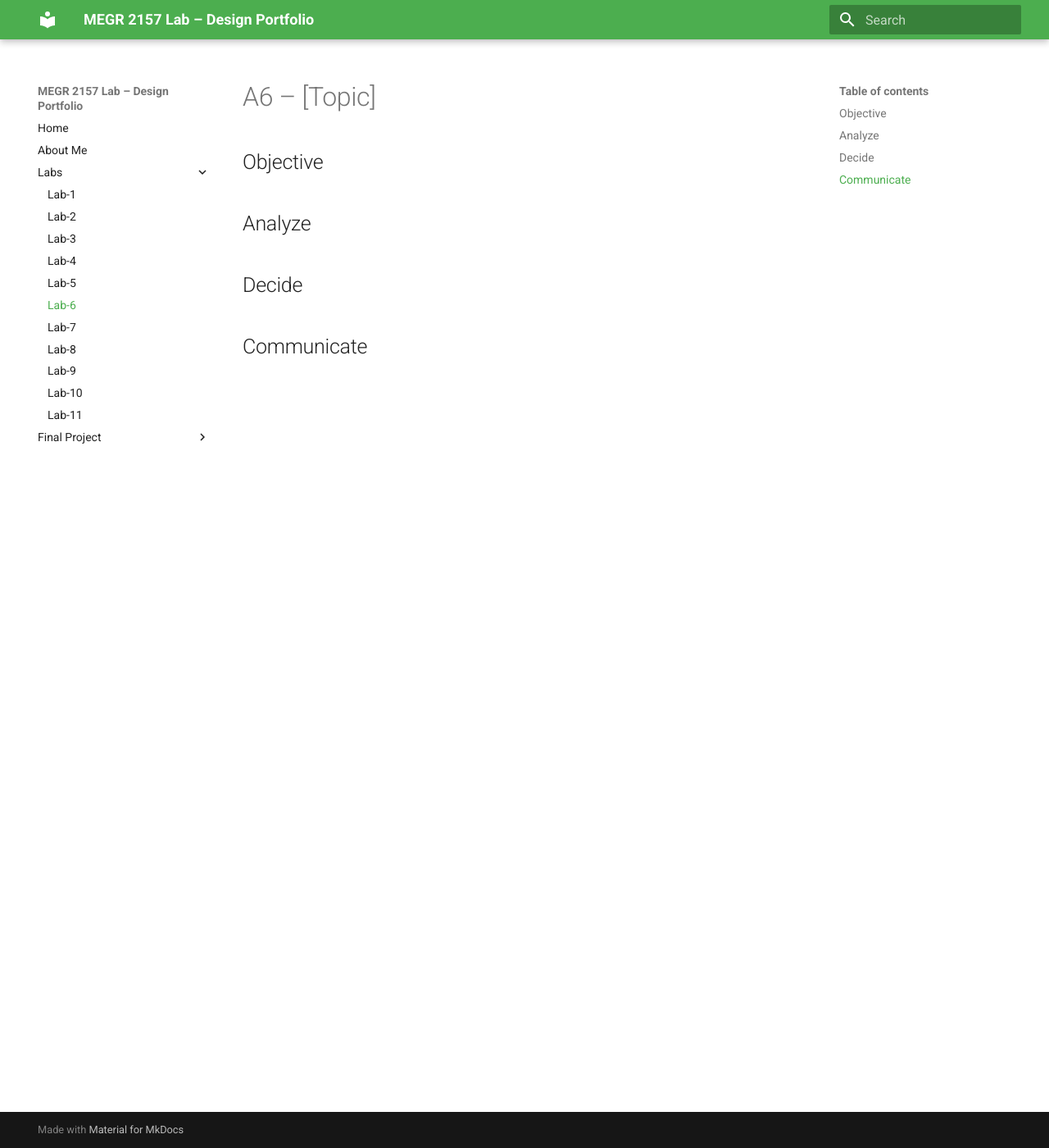
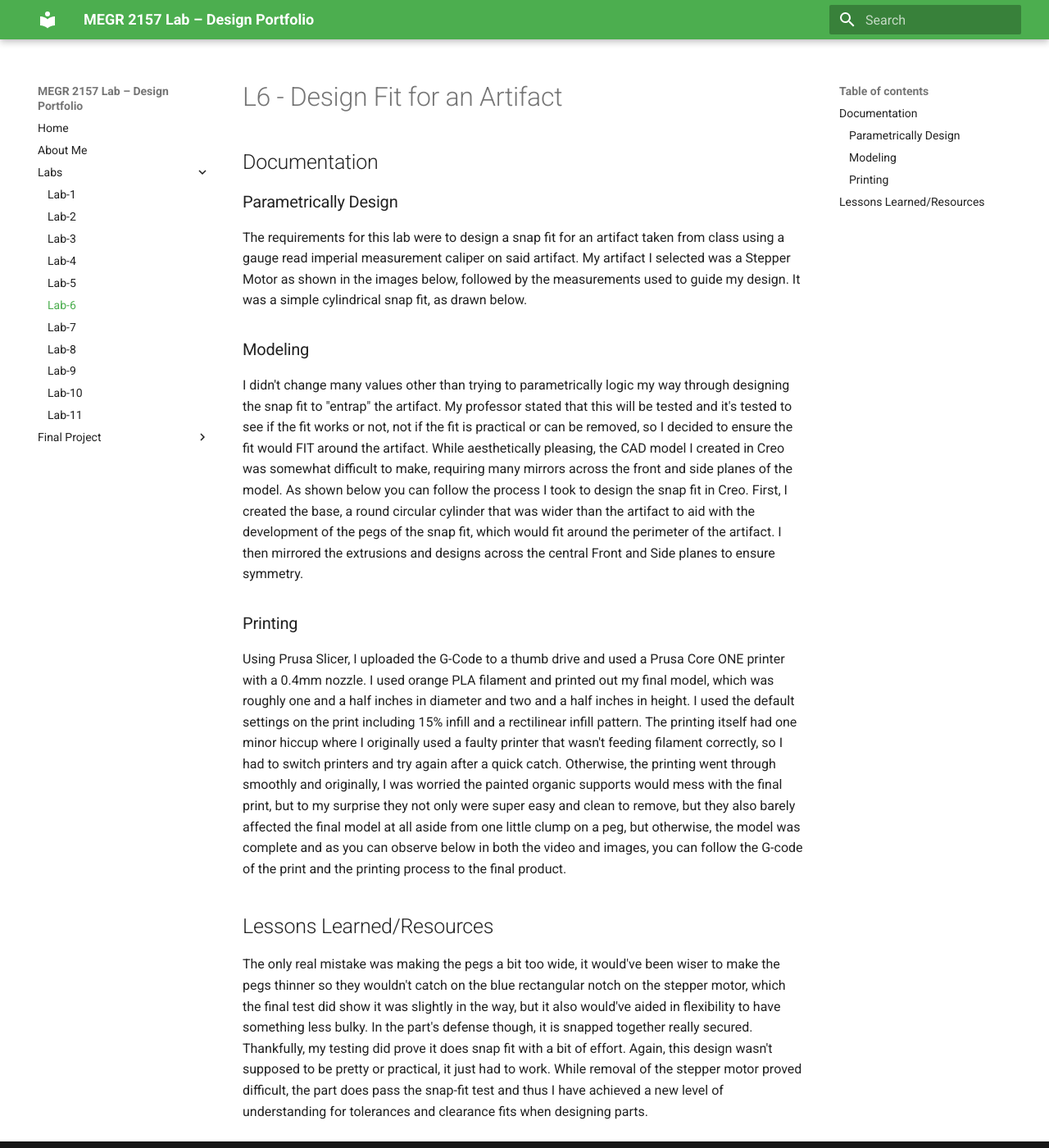
Before and after one commit to mmcfarl7/mmcfarlane-3D-lab, an MkDocs documentation site: the page built from docs/Labs/L06/index.md, in a window 1280 px wide and 1400 px high. Shown: the whole window at 82% size. Built offline with MkDocs 1.6.1 and Material for MkDocs 9.7.7, drawn with Linux system fonts in a browser that asks for light colours.

Commit message:
Update index.md

```diff
--- a/docs/Labs/L06/index.md
+++ b/docs/Labs/L06/index.md
@@ -1,12 +1,25 @@
-# A6 – [Topic]
+# L6 - Design Fit for an Artifact
 
-## Objective
+## Documentation
+
+### Parametrically Design
+
+The requirements for this lab were to design a snap fit for an artifact taken from class using a gauge read imperial measurement caliper on said artifact. My artifact I selected was a Stepper Motor as shown in the images below, followed by the measurements used to guide my design. It was a simple cylindrical snap fit, as drawn below.
 
 
-## Analyze
 
 
-## Decide
+### Modeling
+
+I didn't change many values other than trying to parametrically logic my way through designing the snap fit to "entrap" the artifact. My professor stated that this will be tested and it's tested to see if the fit works or not, not if the fit is practical or can be removed, so I decided to ensure the fit would FIT around the artifact. While aesthetically pleasing, the CAD model I created in Creo was somewhat difficult to make, requiring many mirrors across the front and side planes of the model. As shown below you can follow the process I took to design the snap fit in Creo. First, I created the base, a round circular cylinder that was wider than the artifact to aid with the development of the pegs of the snap fit, which would fit around the perimeter of the artifact. I then mirrored the extrusions and designs across the central Front and Side planes to ensure symmetry.
 
 
-## Communicate
+### Printing
+
+Using Prusa Slicer, I uploaded the G-Code to a thumb drive and used a Prusa Core ONE printer with a 0.4mm nozzle. I used orange PLA filament and printed out my final model, which was roughly one and a half inches in diameter and two and a half inches in height. I used the default settings on the print including 15% infill and a rectilinear infill pattern. The printing itself had one minor hiccup where I originally used a faulty printer that wasn't feeding filament correctly, so I had to switch printers and try again after a quick catch. Otherwise, the printing went through smoothly and originally, I was worried the painted organic supports would mess with the final print, but to my surprise they not only were super easy and clean to remove, but they also barely affected the final model at all aside from one little clump on a peg, but otherwise, the model was complete and as you can observe below in both the video and images, you can follow the G-code of the print and the printing process to the final product.
+
+
+
+## Lessons Learned/Resources
+
+The only real mistake was making the pegs a bit too wide, it would've been wiser to make the pegs thinner so they wouldn't catch on the blue rectangular notch on the stepper motor, which the final test did show it was slightly in the way, but it also would've aided in flexibility to have something less bulky. In the part's defense though, it is snapped together really secured. Thankfully, my testing did prove it does snap fit with a bit of effort. Again, this design wasn't supposed to be pretty or practical, it just had to work. While removal of the stepper motor proved difficult, the part does pass the snap-fit test and thus I have achieved a new level of understanding for tolerances and clearance fits when designing parts.
```
